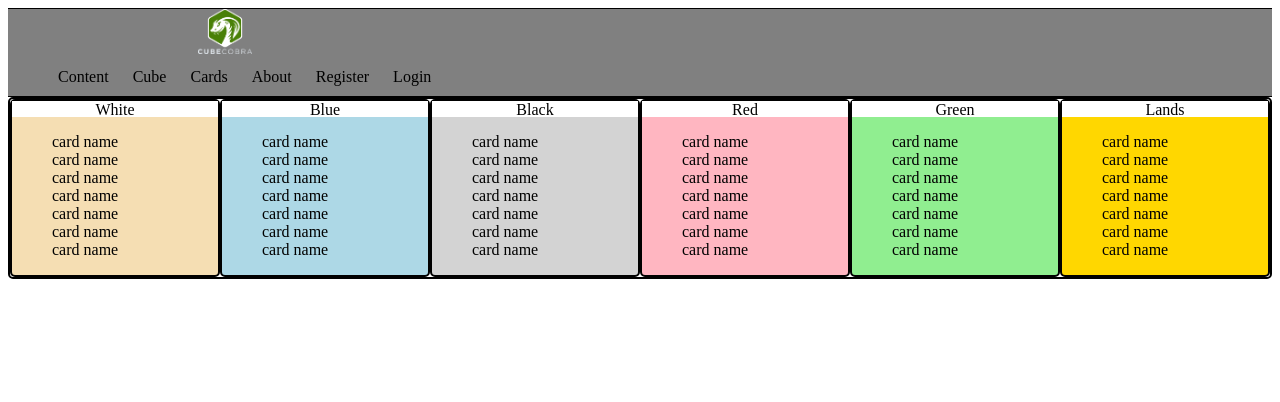
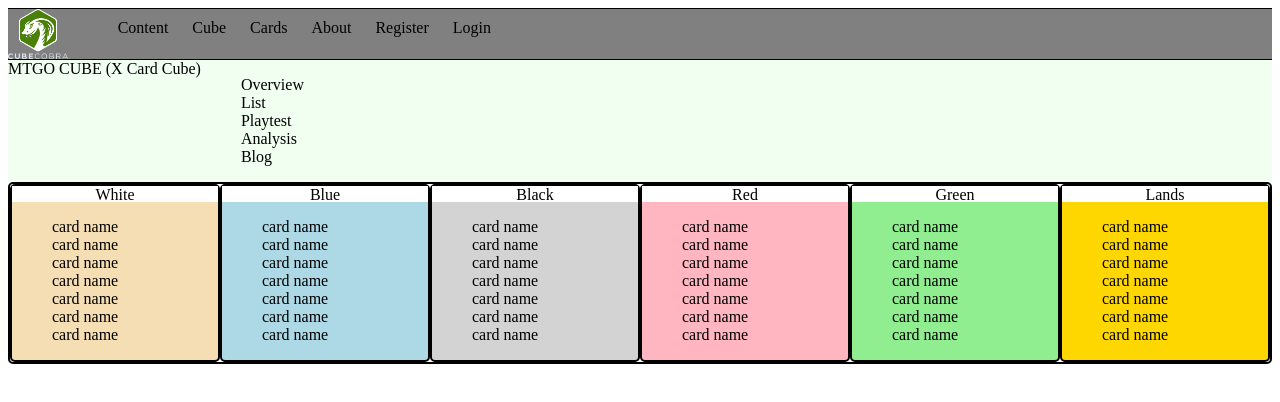
Before and after one commit to prudhomk/lab-02d-copy-a-site, a plain HTML site: page index.html in a window 1280 px wide. Drawn offline with Linux system fonts and the light colour scheme.

Commit message:
more cleanup

```diff
--- a/index.html
+++ b/index.html
@@ -9,10 +9,8 @@
 </head>
 <body>
     <nav class="navbar">
-        <div>
-            <img src="assets/cobralogo.png">
+        <img src="assets/cobralogo.png">
             <div>
-                <div>
                     <ul class="nav-li">
                         <li class="li-nav">Content</li>
                         <li class="li-nav">Cube</li>
@@ -21,11 +19,18 @@
                         <li class="li-nav">Register</li>
                         <li class="li-nav">Login</li>
                     </ul>
-                </div>
             </div>
-        </div>
     </nav>
-
+<nav class="inner-nav">
+    MTGO CUBE (X Card Cube)
+    <ul class="inner-li">
+        <li class="inner-li-item">Overview</li>
+        <li class="inner-li-item">List</li>
+        <li class="inner-li-item">Playtest</li>
+        <li class="inner-li-item">Analysis</li>
+        <li class="inner-li-item">Blog</li>
+    </ul>
+</nav>
     <div class="box">
         <div class="white cards">
             <div class="header">White</div>
--- a/styles.css
+++ b/styles.css
@@ -8,7 +8,6 @@
     background-color: gray;
     margin: 0;
     padding: 0;
-    text-align: center;
     border: 1px solid;
     border-width: 1px 0;
 }
@@ -22,8 +21,25 @@
     padding: 10px;
 }
 
+.inner-nav {
+    background-color:honeydew;
+    display: flex;
+    position: relative;
+    margin: 0;
+    padding: 0;
+}
+
+.inner-li {
+    display: inline;
+}
+
+.inner-li-items {
+    display: inline-block;
+    padding: 10px;
+}
+
 img {
-   height: 45px;
+   height: 50px;
    margin: 0;
    vertical-align: left;
    border-style: none;
```
